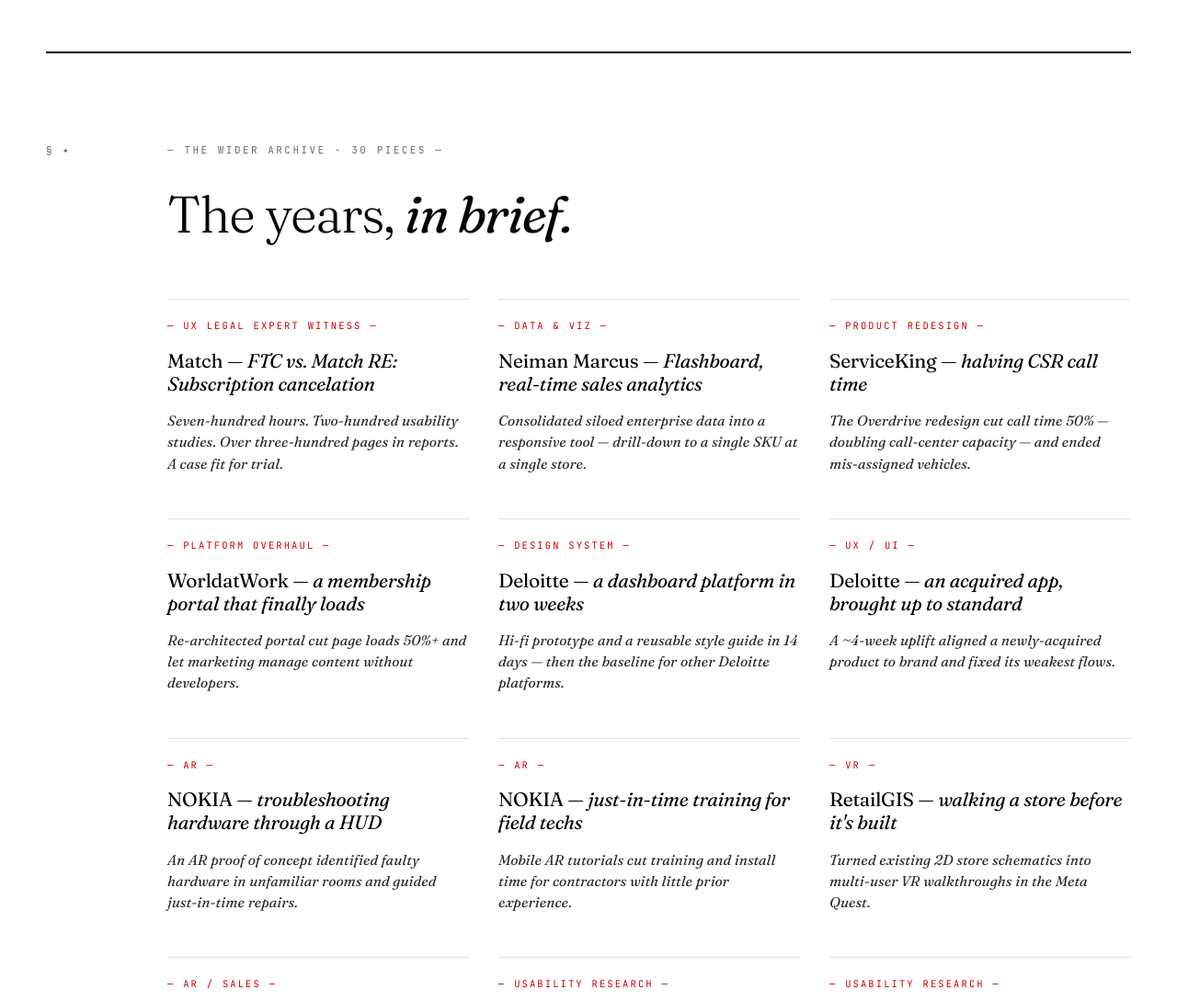
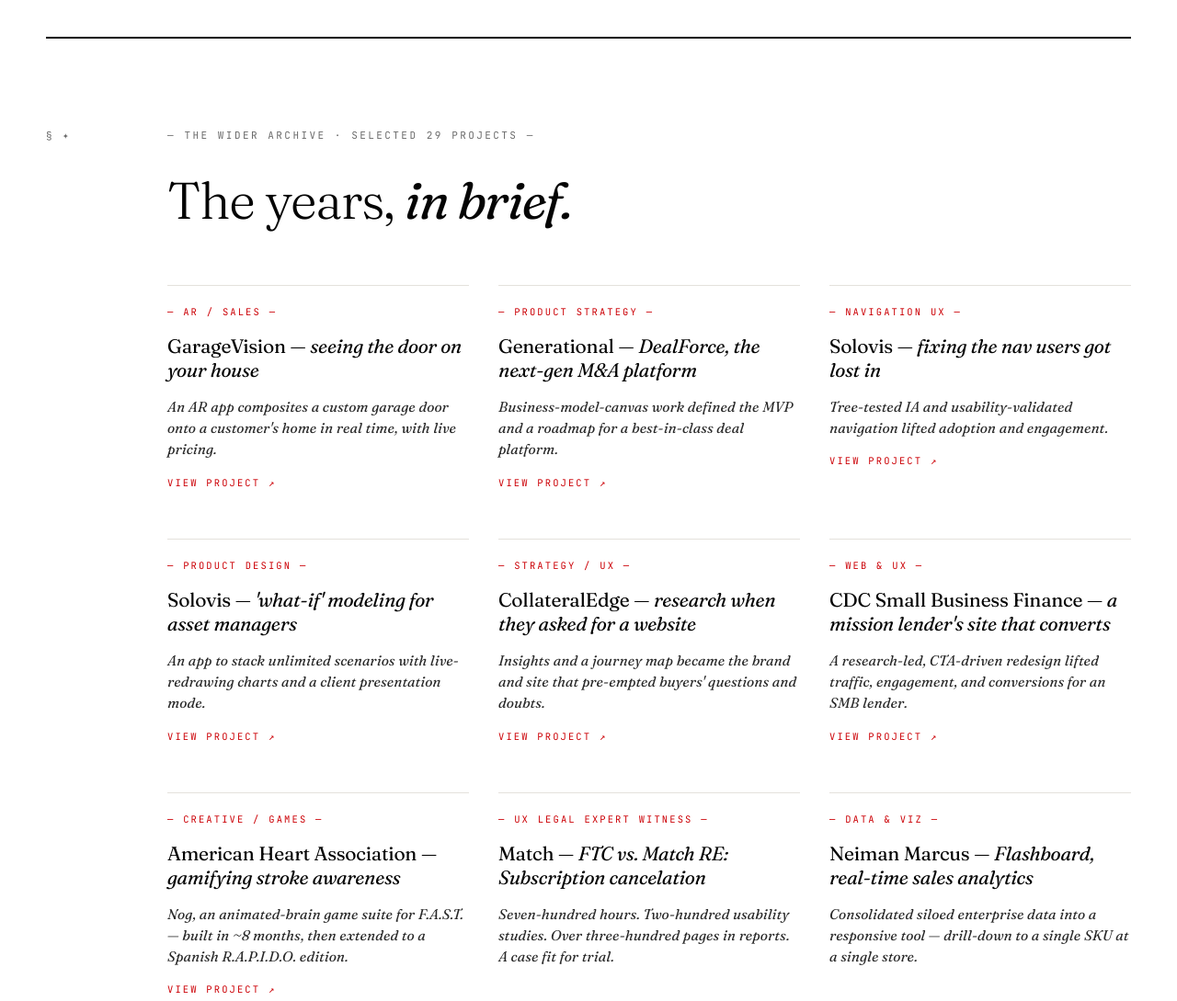
Before and after one commit to uxward/uxward, an Astro site: page /work in a window 1280 px wide. Shown: the part 2760-3849 px from the top of the page at 92% size. Built offline with nearby package versions, Linux system fonts and the light colour scheme; Astro itself is replaced by a stand-in of ours.

Commit message:
editing brief projects

```diff
--- a/src/data/slate.js
+++ b/src/data/slate.js
@@ -16,7 +16,7 @@
     deck: 'AI-native dialogue attribution and character analysis for audiobook narrators. I went looking for a tool to do the unpaid prep, found that none existed, and built one myself — three abandoned prototypes, a two-week ground-up rewrite, launched to real users in January 2026.',
     eyebrow: '2025 — Present · Designer & developer · Solo',
     pullout: "You can't learn on page 200 that the character you've voiced <em>en français</em> for 199 pages is from Paris, Texas.",
-    stamps: ['Solo build', '3 prototypes → 1 product', 'Live January 2026'],
+    stamps: ['Solo build', 'Live January 2026'],
   },
   {
     slug: 'precocity',
@@ -30,14 +30,14 @@
     client: 'a global automaker',
     title: 'a global automaker — testing like an <em>outsider.</em>',
     deck: 'A carmaker celebrated for consumer research realized it was being out-designed by the tech industry. Across 17 studies and 3,500 hours of testing, I built and led the independent, bias-free usability practice that turned guesswork into a closed-loop design process — and that a global automaker eventually brought in-house.',
-    stamps: ['Director of UX', '2017 — 2022'],
+    stamps: ['Dir. of UX', '2017 — 2022'],
   },
   {
     slug: 'porte',
     client: 'Porte',
     title: 'Porte — tested before a <em>line of code.</em>',
     deck: "Populous's first mobile-only bank had to stand out in a saturated market, for a generation it had never designed for. We researched and tested every layer — app, card, mailer, brand — before a line of code was written, and shipped a 1.0 that earned 4.8 stars.",
-    stamps: ['Director of UX', '2019'],
+    stamps: ['Dir. of UX', '2019'],
   },
   {
     slug: 'insurco',
--- a/src/pages/work/index.astro
+++ b/src/pages/work/index.astro
@@ -11,37 +11,38 @@
 // Heroes (Speakeazy, a global automaker, Porte, a major insurance broker, + Party City & Telescope to come)
 // live in the slate above; Deloitte Intela is intentionally held out.
 // Edit / reorder a card by editing one entry; the count below auto-updates.
+// Optional: add `link: "…"` (read text) + `url: "https://…"` (href) to any
+// still-live project and a link renders at the bottom of its card.
 const archive = [
-  { tag: "UX Legal Expert Witness",client: "Match",                    hook: "FTC vs. Match RE: Subscription cancelation",out: "Seven-hundred hours. Two-hundred usability studies. Over three-hundred pages in reports. A case fit for trial." },
+  { tag: "AR / sales",          client: "GarageVision",             hook: "seeing the door on your house",           out: "An AR app composites a custom garage door onto a customer's home in real time, with live pricing.", link: "view project", url: "https://www.garagevision.pro" },
+  { tag: "Product strategy",    client: "Generational",             hook: "DealForce, the next-gen M&A platform",    out: "Business-model-canvas work defined the MVP and a roadmap for a best-in-class deal platform.", link: "view project", url: "https://www.dealforce.com" },
+  { tag: "Navigation UX",       client: "Solovis",                  hook: "fixing the nav users got lost in",        out: "Tree-tested IA and usability-validated navigation lifted adoption and engagement.", link: "view project", url: "https://go.solovis.com/portfolio-analytics" },
+  { tag: "Product design",      client: "Solovis",                  hook: "'what-if' modeling for asset managers",   out: "An app to stack unlimited scenarios with live-redrawing charts and a client presentation mode.", link: "view project", url: "https://go.solovis.com/predict"},
+  { tag: "Strategy / UX",            client: "CollateralEdge",           hook: "research when they asked for a website",  out: "Insights and a journey map became the brand and site that pre-empted buyers' questions and doubts.", link: "view project", url: "https://collateraledge.com/"},
+  { tag: "Web & UX",            client: "CDC Small Business Finance", hook: "a mission lender's site that converts", out: "A research-led, CTA-driven redesign lifted traffic, engagement, and conversions for an SMB lender.", link: "view project", url: "https://cdcloans.com/" },
+  { tag: "Creative / games",    client: "American Heart Association", hook: "gamifying stroke awareness",            out: "Nog, an animated-brain game suite for F.A.S.T. — built in ~8 months, then extended to a Spanish R.A.P.I.D.O. edition.", link: "view project", url: "https://www.stroke.org/en/be-fast-experience" },
+  { tag: "UX Legal Expert Witness",client: "Match",                 hook: "FTC vs. Match RE: Subscription cancelation",out: "Seven-hundred hours. Two-hundred usability studies. Over three-hundred pages in reports. A case fit for trial." },
   { tag: "Data & viz",          client: "Neiman Marcus",            hook: "Flashboard, real-time sales analytics",   out: "Consolidated siloed enterprise data into a responsive tool — drill-down to a single SKU at a single store." },
-  { tag: "Product redesign",    client: "ServiceKing",              hook: "halving CSR call time",                   out: "The Overdrive redesign cut call time 50% — doubling call-center capacity — and ended mis-assigned vehicles." },
-  { tag: "Platform overhaul",   client: "WorldatWork",              hook: "a membership portal that finally loads",  out: "Re-architected portal cut page loads 50%+ and let marketing manage content without developers." },
+  { tag: "Product redesign",    client: "Crash Champions",          hook: "halving CSR call time",                   out: "The Hyperdrive redesign cut call time 50% — doubling call-center capacity — and ended mis-assigned vehicles." },
   { tag: "Design system",       client: "Deloitte",                 hook: "a dashboard platform in two weeks",       out: "Hi-fi prototype and a reusable style guide in 14 days — then the baseline for other Deloitte platforms." },
   { tag: "UX / UI",             client: "Deloitte",                 hook: "an acquired app, brought up to standard", out: "A ~4-week uplift aligned a newly-acquired product to brand and fixed its weakest flows." },
-  { tag: "AR",                  client: "NOKIA",                    hook: "troubleshooting hardware through a HUD",  out: "An AR proof of concept identified faulty hardware in unfamiliar rooms and guided just-in-time repairs." },
+  { tag: "AR / MR",             client: "NOKIA",                    hook: "troubleshooting hardware through a HUD",  out: "A MS Hololens proof of concept identified faulty hardware in unfamiliar rooms and guided just-in-time repairs." },
   { tag: "AR",                  client: "NOKIA",                    hook: "just-in-time training for field techs",   out: "Mobile AR tutorials cut training and install time for contractors with little prior experience." },
   { tag: "VR",                  client: "RetailGIS",                hook: "walking a store before it's built",       out: "Turned existing 2D store schematics into multi-user VR walkthroughs in the Meta Quest." },
-  { tag: "AR / sales",          client: "Welborn Garage Doors",     hook: "seeing the door on your house",           out: "An AR app composites a custom garage door onto a customer's home in real time, with live pricing." },
   { tag: "Usability research",  client: "a global automaker",                   hook: "an accident app for people in distress",  out: "A usability study surfaced dealbreaker limitations and the fixes to make it usable under stress." },
   { tag: "Usability research",  client: "Automaker Connected",         hook: "catching the flaw that left cars unlocked", out: "Real-world testing caught a return-flow defect that would've left every car unlocked after use." },
   { tag: "Usability research",  client: "a global automaker",                   hook: "programming a mirror, in a real car",     out: "In-vehicle testing of the full-display rearview mirror produced clearer controls, icons, and sunlight visibility." },
   { tag: "Adoption study",      client: "a global automaker",                   hook: "why a companion app wasn't catching on",  out: "A usability study pinpointed the onboarding and IA fixes to lift the companion app adoption." },
   { tag: "Accessibility",       client: "Automaker Mobility",          hook: "touchscreen controls for power wheelchairs", out: "Live-intercept surveys and two usability rounds (21 users) at the Dallas & LA Abilities Expos validated a touchscreen for Group 2–3 users." },
   { tag: "Enterprise UX",       client: "HKS",                      hook: "finding people across 24 offices",        out: "A PoC freed resourcing from a finance-only ERP, letting PMs find and plan talent worldwide." },
-  { tag: "Enterprise platform", client: "Milestone",               hook: "paper onboarding, digitized",             out: "A bespoke portal automated onboarding and gave HR and execs real-time performance dashboards." },
-  { tag: "Product strategy",    client: "Generational",             hook: "DealForce, the next-gen M&A platform",    out: "Business-model-canvas work defined the MVP and a roadmap for a best-in-class deal platform." },
+  { tag: "Enterprise platform", client: "Milestone",                hook: "paper onboarding, digitized",             out: "A bespoke portal automated onboarding and gave HR and execs real-time performance dashboards." },
   { tag: "Platform strategy",   client: "Success Group Int'l",      hook: "consolidating a fractured platform",      out: "A 6-week MVP definition and phased roadmap cut IT complexity and support costs." },
   { tag: "UX redesign",         client: "Success Group Int'l",      hook: "a sales scoreboard worth trusting",       out: "Redesign cut data-entry errors and maintenance costs, raising admin and subscriber satisfaction." },
-  { tag: "Navigation UX",       client: "Solovis",                  hook: "fixing the nav users got lost in",        out: "Tree-tested IA and usability-validated navigation lifted adoption and engagement." },
-  { tag: "Product design",      client: "Solovis",                  hook: "'what-if' modeling for asset managers",   out: "An app to stack unlimited scenarios with live-redrawing charts and a client presentation mode." },
-  { tag: "Strategy",            client: "CollateralEdge",           hook: "research when they asked for a website",  out: "Insights and a journey map became the brand and site that pre-empted buyers' questions and doubts." },
-  { tag: "Web & UX",            client: "CDC Small Business Finance", hook: "a mission lender's site that converts", out: "A research-led, CTA-driven redesign lifted traffic, engagement, and conversions for an SMB lender." },
   { tag: "Brand & 0→1",         client: "REdibs (now SellWhenever)", hook: "launching a novel real-estate model",    out: "Full brand, site, and portals plus a marketing strategy that improved agent conversion." },
   { tag: "Product design",      client: "FanPlan",                  hook: "a marketing concept made real",           out: "A 3-week discovery sprint defined personas, IA, and full customer + admin prototypes." },
   { tag: "CX / conversion",     client: "YPO",                      hook: "smoothing the path to membership",        out: "Hotjar and 1:1 research drove content and funnel fixes that sustained higher application rates." },
   { tag: "UX / engagement",     client: "YPO",                      hook: "a member portal worth returning to",      out: "Continuous-improvement UX work lifted engagement across a global member portal." },
   { tag: "Mobile",              client: "YPO",                      hook: "standardizing how leaders run forums",    out: "A native iOS/Android app for forum moderators, launched at the 2018 Global Leadership Conference." },
-  { tag: "Creative / games",    client: "American Heart Association", hook: "gamifying stroke awareness",            out: "Nog, an animated-brain game suite for F.A.S.T. — built in ~8 months, then extended to a Spanish R.A.P.I.D.O. edition." },
 ];
 ---
 <Base title="Work · uxward">
@@ -423,6 +424,17 @@
       margin: var(--space-4) 0 0;
       font-variation-settings: 'opsz' 24, 'SOFT' 80, 'WONK' 1;
     }
+    .arch-card .arch-link {
+      display: inline-block;
+      margin-top: var(--space-4);
+      font-family: var(--font-mono);
+      font-size: 10.5px;
+      letter-spacing: 0.2em;
+      text-transform: uppercase;
+      color: var(--signature);
+      text-decoration: none;
+    }
+    .arch-card .arch-link:hover { text-decoration: underline; }
     @media (max-width: 600px) {
       .arch-grid { grid-template-columns: 1fr; }
     }
@@ -497,7 +509,7 @@
     <div class="grid">
       <div class="marker">§ ✦</div>
       <div>
-        <div class="arch-eyebrow">— The wider archive · {archive.length} pieces —</div>
+        <div class="arch-eyebrow">— The wider archive · selected {archive.length} projects —</div>
         <h2 class="arch-h">The years, <em>in brief.</em></h2>
         <div class="arch-grid">
           {archive.map((c) => (
@@ -505,6 +517,9 @@
               <div class="tag">— {c.tag} —</div>
               <h3 class="arch-title">{c.client} — <em>{c.hook}</em></h3>
               <p class="arch-out">{c.out}</p>
+              {c.url && (
+                <a class="arch-link" href={c.url} target="_blank" rel="noopener">{c.link} ↗</a>
+              )}
             </div>
           ))}
         </div>
```
